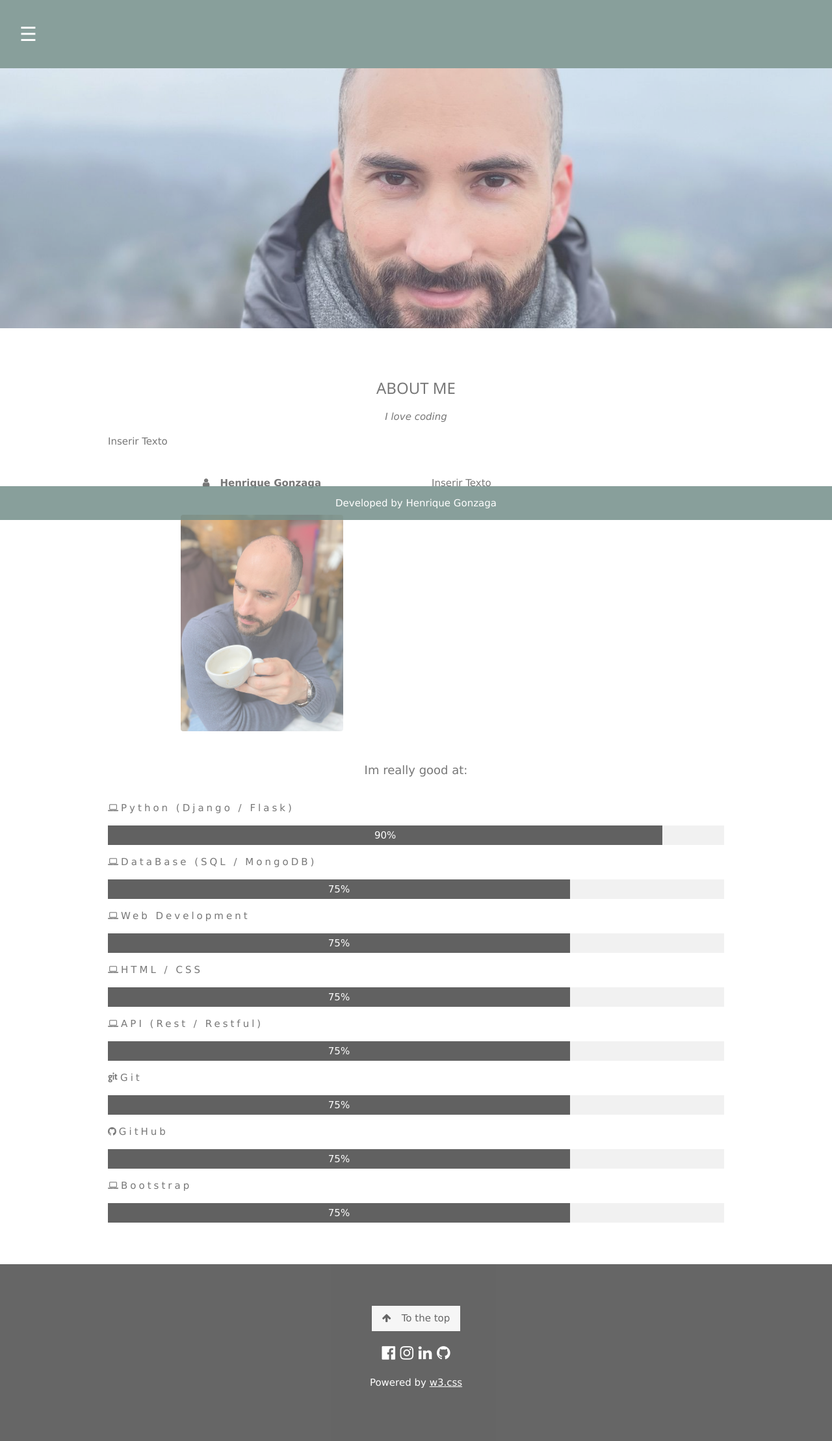
After one commit to henriquealvesgonzaga87/blog, a Django app: page / in a window 1280 px wide. The commit adds this page. Shown: the whole page at 65% size. Run offline with Django 4.2, Linux system fonts and the light colour scheme.

Commit message:
creates the about me template

```diff
--- a/project/app/static/css/styles.css
+++ b/project/app/static/css/styles.css
@@ -18,9 +18,10 @@ body {
 .overlay-content {
   position: relative;
   top: 25%;
-  width: 25%;
-  text-align: center;
+  width: 50%;
+  text-align: left;
   margin-top: 30px;
+  white-space: nowrap;
 }
 
 .overlay a {
@@ -30,6 +31,7 @@ body {
   color: white;
   display: block;
   transition: 0.3s;
+  white-space: nowrap;
 }
 
 .overlay a:hover, .overlay a:focus {
--- /dev/null
+++ b/project/app/static/css/styles_aboutme.css
@@ -0,0 +1,42 @@
+body,h1,h2,h3,h4,h5,h6 {font-family: "Lato", sans-serif;}
+body, html {
+  height: 100%;
+  color: #777;
+  line-height: 1.8;
+}
+
+/* Create a Parallax Effect */
+.bgimg-1, .bgimg-2, .bgimg-3 {
+  background-attachment: fixed;
+  background-position: center;
+  background-repeat: no-repeat;
+  background-size: cover;
+}
+
+.bgimg-1 {
+  background-image: url('IMG-20230403-WA0004.jpg');
+  min-height: 50%;
+}
+
+/* Second image (Portfolio) */
+.bgimg-2 {
+  background-image: url("/w3images/parallax2.jpg");
+  min-height: 400px;
+}
+
+/* Third image (Contact) */
+.bgimg-3 {
+  background-image: url("");
+  min-height: 400px;
+}
+
+.w3-wide {letter-spacing: 10px;}
+.w3-hover-opacity {cursor: pointer;}
+
+/* Turn off parallax scrolling for tablets and phones */
+@media only screen and (max-device-width: 1600px) {
+  .bgimg-1, .bgimg-2, .bgimg-3 {
+    background-attachment: scroll;
+    min-height: 400px;
+  }
+}
--- /dev/null
+++ b/project/app/templates/about_me.html
@@ -0,0 +1,108 @@
+{% extends "model_page.html" %}
+
+{% block content %}
+
+<div class="bgimg-1 w3-display-container w3-opacity-min" id="home">
+
+</div>
+
+<!-- Container (About Section) -->
+<div class="w3-content w3-container w3-padding-64" id="about">
+  <h3 class="w3-center">ABOUT ME</h3>
+  <p class="w3-center"><em>I love coding</em></p>
+  <p>Inserir Texto</p>
+  <div class="w3-row">
+    <div class="w3-col m6 w3-center w3-padding-large">
+      <p><b><i class="fa fa-user w3-margin-right"></i>Henrique Gonzaga</b></p><br>
+      <img src="..\static\css\IMG-20230401-WA0029.jpg" class="w3-round w3-image w3-opacity w3-hover-opacity-off" alt="Photo of Me" width="250" height="152">
+    </div>
+
+    <!-- Hide this text on small devices -->
+    <div class="w3-col m6 w3-hide-small w3-padding-large">
+      <p>Inserir Texto</p>
+    </div>
+  </div>
+  <p class="w3-large w3-center w3-padding-16">Im really good at:</p>
+  <p class="w3-wide"><i class="fa fa-laptop"></i>Python (Django / Flask)</p>
+  <div class="w3-light-grey">
+    <div class="w3-container w3-padding-small w3-dark-grey w3-center" style="width:90%">90%</div>
+  </div>
+  <p class="w3-wide"><i class="fa fa-laptop"></i>DataBase (SQL / MongoDB)</p>
+  <div class="w3-light-grey">
+    <div class="w3-container w3-padding-small w3-dark-grey w3-center" style="width:75%">75%</div>
+  </div>
+  <p class="w3-wide"><i class="fa fa-laptop"></i>Web Development</p>
+  <div class="w3-light-grey">
+    <div class="w3-container w3-padding-small w3-dark-grey w3-center" style="width:75%">75%</div>
+  </div>
+  <p class="w3-wide"><i class="fa fa-laptop"></i>HTML / CSS</p>
+  <div class="w3-light-grey">
+    <div class="w3-container w3-padding-small w3-dark-grey w3-center" style="width:75%">75%</div>
+  </div>
+  <p class="w3-wide"><i class="fa fa-laptop"></i>API (Rest / Restful)</p>
+  <div class="w3-light-grey">
+    <div class="w3-container w3-padding-small w3-dark-grey w3-center" style="width:75%">75%</div>
+  </div>
+  <p class="w3-wide"><i class="fa fa-git"></i>Git</p>
+  <div class="w3-light-grey">
+    <div class="w3-container w3-padding-small w3-dark-grey w3-center" style="width:75%">75%</div>
+  </div>
+  <p class="w3-wide"><i class="fa fa-github"></i>GitHub</p>
+  <div class="w3-light-grey">
+    <div class="w3-container w3-padding-small w3-dark-grey w3-center" style="width:75%">75%</div>
+  </div>
+  <p class="w3-wide"><i class="fa fa-laptop"></i>Bootstrap</p>
+  <div class="w3-light-grey">
+    <div class="w3-container w3-padding-small w3-dark-grey w3-center" style="width:75%">75%</div>
+  </div>
+</div>
+
+
+
+<!-- Footer -->
+<footer class="w3-center w3-black w3-padding-64 w3-opacity w3-hover-opacity-off">
+  <a href="#home" class="w3-button w3-light-grey"><i class="fa fa-arrow-up w3-margin-right"></i>To the top</a>
+  <div class="w3-xlarge w3-section">
+    <a href="https://www.facebook.com/henriquealves87/" target="_blank"><i class="fa fa-facebook-official w3-hover-opacity"></a></i>
+    <a href="https://www.instagram.com/henriquealvesgonzaga/" target="_blank"><i class="fa fa-instagram w3-hover-opacity"></i></a>
+    <a href="https://www.linkedin.com/in/henrique-jose-alves-gonzaga-05033245/" target="_blank"><i class="fa fa-linkedin w3-hover-opacity"></i></a>
+    <a href="https://github.com/henriquealvesgonzaga87" target="_blank"><i class="fa fa-github w3-hover-opacity"></i></a>
+  </div>
+  <p>Powered by <a href="https://www.w3schools.com/w3css/default.asp" title="W3.CSS" target="_blank" class="w3-hover-text-green">w3.css</a></p>
+</footer>
+
+<script>
+// Modal Image Gallery
+function onClick(element) {
+  document.getElementById("img01").src = element.src;
+  document.getElementById("modal01").style.display = "block";
+  var captionText = document.getElementById("caption");
+  captionText.innerHTML = element.alt;
+}
+
+// Change style of navbar on scroll
+window.onscroll = function() {myFunction()};
+function myFunction() {
+    var navbar = document.getElementById("myNavbar");
+    if (document.body.scrollTop > 100 || document.documentElement.scrollTop > 100) {
+        navbar.className = "w3-bar" + " w3-card" + " w3-animate-top" + " w3-white";
+    } else {
+        navbar.className = navbar.className.replace(" w3-card w3-animate-top w3-white", "");
+    }
+}
+
+// Used to toggle the menu on small screens when clicking on the menu button
+function toggleFunction() {
+    var x = document.getElementById("navDemo");
+    if (x.className.indexOf("w3-show") == -1) {
+        x.className += " w3-show";
+    } else {
+        x.className = x.className.replace(" w3-show", "");
+    }
+}
+</script>
+
+
+{% endblock %}
+</body>
+</html>
--- a/project/app/templates/model_page.html
+++ b/project/app/templates/model_page.html
@@ -7,12 +7,16 @@
     <meta name="viewport" content="width=device-width, initial-scale=1.0">
     <title>HG</title>
     <link rel="stylesheet" href="{% static 'css/styles.css' %}"/>
+    <link rel="stylesheet" href="{% static 'css/styles_aboutme.css' %}"/>
+    <link rel="stylesheet" href="https://www.w3schools.com/w3css/4/w3.css">
+    <link rel="stylesheet" href="https://fonts.googleapis.com/css?family=Lato">
+    <link rel="stylesheet" href="https://cdnjs.cloudflare.com/ajax/libs/font-awesome/4.7.0/css/font-awesome.min.css">
 </head>
 <body>
     <header>
         <script>
             function openNav() {
-                document.getElementById("myNav").style.width = "25%";
+                document.getElementById("myNav").style.width = "30%";
             }
 
             function closeNav() {
@@ -23,9 +27,9 @@
             <div id="myNav" class="overlay">
                 <a href="javascript:void(0)" class="closebtn" onclick="closeNav()">&times;</a>
                 <div class="overlay-content">
-                    <a href="#">About</a>
-                    <a href="#">Services</a>
-                    <a href="#">Clients</a>
+                    <a href="{% url 'about_me' %}">About</a>
+                    <a href="#">Projects</a>
+                    <a href="#">My path</a>
                     <a href="#">Contact</a>
                 </div>
                 </div>
--- a/project/app/urls.py
+++ b/project/app/urls.py
@@ -1,6 +1,7 @@
 from django.urls import path
 from django.contrib.auth.decorators import login_required
 from .views import ListPost, CreatePost, UpdatePost, DeletePost
+
 
 app_name = 'app'
 
--- a/project/project/urls.py
+++ b/project/project/urls.py
@@ -16,8 +16,10 @@ Including another URLconf
 """
 from django.contrib import admin
 from django.urls import path, include
+from django.views.generic import TemplateView
 
 urlpatterns = [
     path('admin/', admin.site.urls),
+    path('', TemplateView.as_view(template_name="about_me.html"), name="about_me"),
     path('post/', include('app.urls'))
 ]
```
Also changed, not shown: project/app/static/css/IMG-20230401-WA0029.jpg (added), project/app/static/css/IMG-20230403-WA0004.jpg (added).
